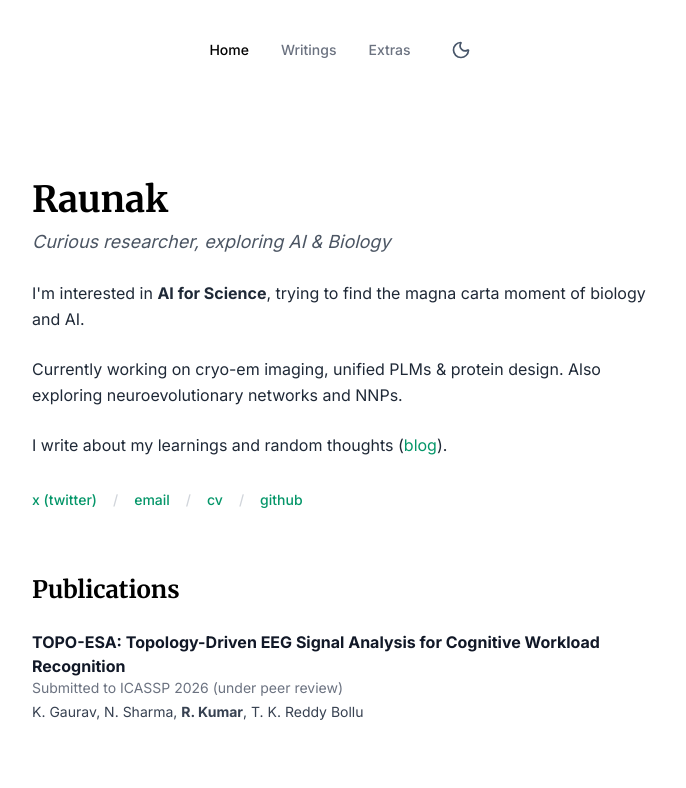
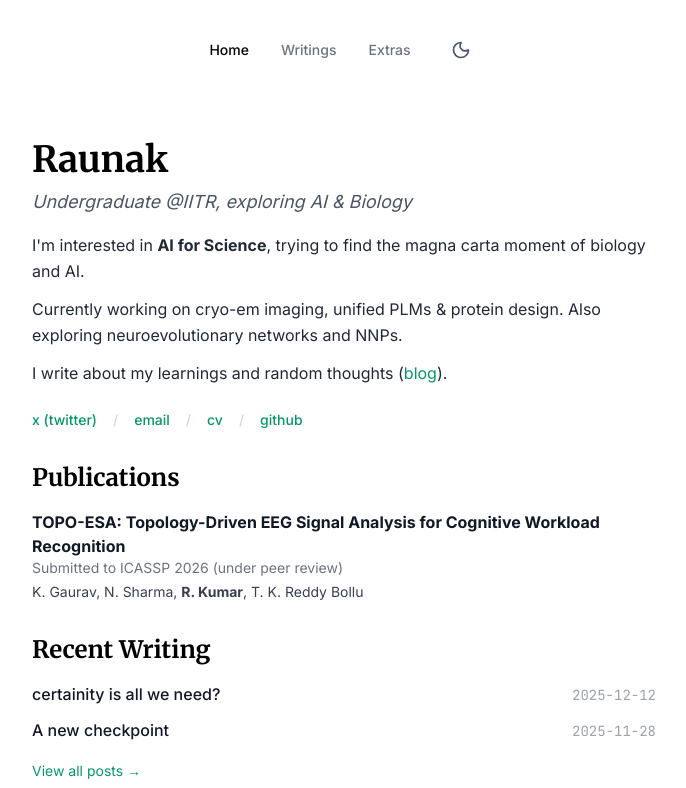
Before and after one commit to 0xGu4rdI4N/blog, a Next.js app: page / in a window 1280 px wide. Shown: the top 788 px of the page, without its empty margins (296-982 px from the left). Built offline with nearby package versions, Linux system fonts and the light colour scheme.

Commit message:
Upload CV and compact homepage layout

```diff
--- a/content/posts/certainty_is_all_we_need.md
+++ b/content/posts/certainty_is_all_we_need.md
@@ -3,6 +3,7 @@ title: 'certainity is all we need?'
 date: '2025-12-12'
 type: 'fundamental'
 ---
+## 1. Why is data probabilistic?
 In the present paradigm of machine learning, what we all are quite familiar with is that these models are probabilistic in nature and it tries to model a distribution of the data.
 
 But why aren't we deterministic, isn't that what hyper-intelligent models be like?
@@ -56,6 +57,19 @@ Aleatoric uncertainty is the so called inherent randomness in the data generatio
 
 But I believe its also just our ignorance of the true latent variables for this cause-effect relationship. Every event has a cause, so if outcomes look random, it’s because we haven’t identified the true complete state.
 
+## 2. What Does It Mean to “Model” Data?
+
+If you give some thought, we often associate probability with the frequentist view that it is the relative occurence of an event. So are we teaching our model to just
+
+
+
+
+
+
+
+
+
+
 :::footer
 I can see farther because I stand on the shoulder of giants who came before me. This is a gratitude to all those whom I couldnt explicitly cite but who made this transfer and expansion of knowedge possible.
 :::
--- a/src/app/page.js
+++ b/src/app/page.js
@@ -8,17 +8,17 @@ export default function Home() {
     const recentPosts = getSortedPostsData().slice(0, 3);
 
     return (
-        <div className="max-w-2xl mx-auto px-6 pt-20 pb-32">
+        <div className="max-w-2xl mx-auto px-6 pt-10 pb-10">
             {/* Header */}
-            <header className="mb-16">
+            <header className="mb-8">
                 <h1 className="font-serif text-4xl font-bold mb-2 text-black dark:text-white">
                     Raunak
                 </h1>
-                <p className="text-lg italic text-gray-600 dark:text-gray-400 mb-6">
-                    Curious researcher, exploring AI & Biology
+                <p className="text-lg italic text-gray-600 dark:text-gray-400 mb-4">
+                    Undergraduate @IITR, exploring AI & Biology
                 </p>
 
-                <div className="space-y-6 text-gray-800 dark:text-gray-300 leading-relaxed">
+                <div className="space-y-3 text-gray-800 dark:text-gray-300 leading-relaxed">
                     <p>
                         I'm interested in <strong>AI for Science</strong>, trying to find the magna carta moment of biology and AI.
                     </p>
@@ -37,23 +37,23 @@ export default function Home() {
                 </div>
 
                 {/* Social Links */}
-                <div className="mt-8 flex flex-wrap gap-x-4 gap-y-2 text-emerald-600 dark:text-emerald-400 text-sm font-medium">
+                <div className="mt-6 flex flex-wrap gap-x-4 gap-y-2 text-emerald-600 dark:text-emerald-400 text-sm font-medium">
                     <a href="https://x.com/Gu4rd_I4N" className="hover:underline">x (twitter)</a>
                     <span className="text-gray-300">/</span>
                     <a href="mailto:email@example.com" className="hover:underline">email</a>
                     <span className="text-gray-300">/</span>
-                    <a href="#" className="hover:underline">cv</a>
+                    <a href="/cv.pdf" className="hover:underline">cv</a>
                     <span className="text-gray-300">/</span>
                     <a href="https://github.com/0xGu4rdI4N" className="hover:underline">github</a>
                 </div>
             </header>
 
             {/* Publications */}
-            <section className="mb-16">
-                <h2 className="font-serif text-2xl font-bold mb-6 text-black dark:text-white">
+            <section className="mb-8">
+                <h2 className="font-serif text-2xl font-bold mb-4 text-black dark:text-white">
                     Publications
                 </h2>
-                <div className="space-y-8">
+                <div className="space-y-6">
                     {PUBLICATIONS.length > 0 ? (
                         PUBLICATIONS.map((paper, i) => (
                             <div key={i}>
@@ -73,11 +73,11 @@ export default function Home() {
             </section>
 
             {/* Recent Writing */}
-            <section className="mb-16">
-                <h2 className="font-serif text-2xl font-bold mb-6 text-black dark:text-white">
+            <section className="mb-8">
+                <h2 className="font-serif text-2xl font-bold mb-4 text-black dark:text-white">
                     Recent Writing
                 </h2>
-                <ul className="space-y-4">
+                <ul className="space-y-3">
                     {recentPosts.map((post) => (
                         <li key={post.id} className="flex flex-col sm:flex-row sm:items-baseline sm:justify-between gap-1">
                             <Link href={`/writings/${post.id}`} className="font-medium text-gray-900 dark:text-gray-100 hover:text-emerald-600 dark:hover:text-emerald-400 transition-colors">
@@ -89,7 +89,7 @@ export default function Home() {
                         </li>
                     ))}
                 </ul>
-                <div className="mt-6">
+                <div className="mt-4">
                     <Link href="/writings" className="text-sm text-emerald-600 hover:underline">
                         View all posts &rarr;
                     </Link>
@@ -98,7 +98,7 @@ export default function Home() {
 
             {/* Cool Stuff / Extras */}
             <section>
-                <h2 className="font-serif text-2xl font-bold mb-6 text-black dark:text-white">
+                <h2 className="font-serif text-2xl font-bold mb-4 text-black dark:text-white">
                     Things I find cool
                 </h2>
                 <p className="text-gray-700 dark:text-gray-300 leading-relaxed">
```
Also changed, not shown: 1 other file (tests, documents, lock files or other folders).
